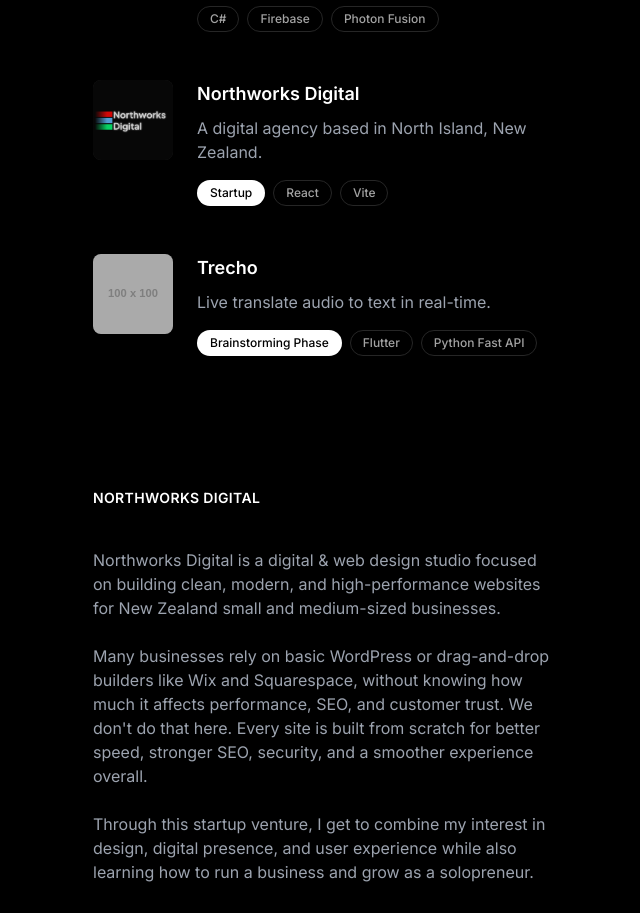
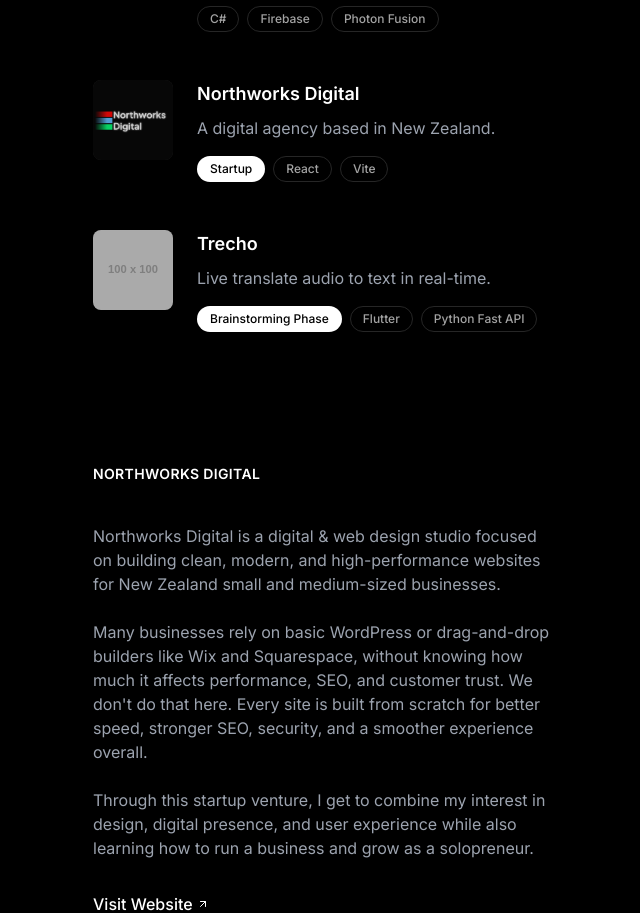
Before and after one commit to inigoromano/personal-website, a React (Vite) app: page / in a window 1280 px wide. Shown: the part 1112-2025 px from the top of the page, without its empty margins (443-1083 px from the left). Built offline with nearby package versions, Linux system fonts and the light colour scheme.

Commit message:
Tweaked a caption

```diff
--- a/constants.ts
+++ b/constants.ts
@@ -20,7 +20,7 @@ export const PROJECTS: Project[] = [
   {
     id: 'northworks-digital',
     title: 'Northworks Digital',
-    description: 'A digital agency based in North Island, New Zealand.',
+    description: 'A digital agency based in New Zealand.',
     link: 'https://northworks.co.nz',
     image: '/assets/northworks-logo-light.png',
     imageDark: '/assets/northworks-logo-dark.png',
```
